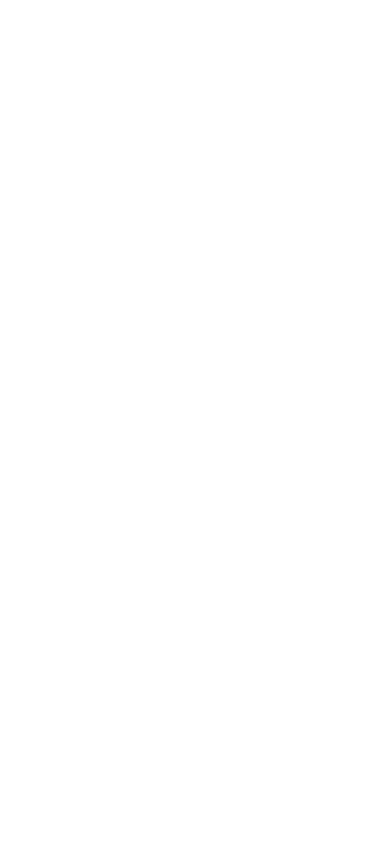
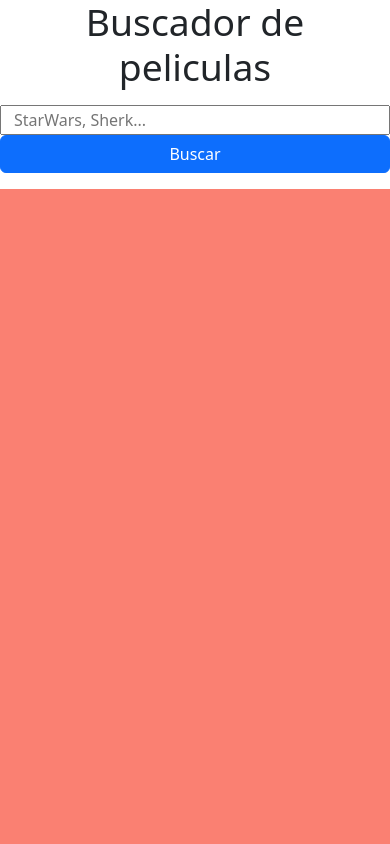
Before and after one commit to lourdesgarciafyl/react-BuscadorDePeliculas, a React (Vite) app: page / in a window 390 px wide. Shown: the top 844 px of the page. Built offline with nearby package versions, Linux system fonts and the light colour scheme.

Commit message:
se maqueta el form con el input y el boton de buscar, tambien se hace responsive el div utilizado como contenedor de esos eleemntos

```diff
--- a/src/App.css
+++ b/src/App.css
@@ -1,23 +1,20 @@
-.page {
+/* .page {
   display: flex;
   flex-direction: column;
   justify-content: center;
   align-items: center;
   width: 100%;
   max-width: 800px;
+} */
+
+.mainSection {
+  min-height: 100vh;
+  display: flex;
+  flex-direction: column;
+  flex-grow: 1;
+  background-color: #fa8072 ;
 }
 
-main {
-  display: flex;
-  justify-content: center;
-  width: 100%;
-}
-
-form {
-  align-items: center;
-  display: flex;
-  justify-content: center;
-}
 
 .movies {
   list-style: none;
--- a/src/App.jsx
+++ b/src/App.jsx
@@ -1,9 +1,25 @@
+import 'bootstrap/dist/css/bootstrap.min.css';
+import { Button, Form} from 'react-bootstrap'
 import './App.css'
 
 function App() {
 
   return (
     <>
+    <section className='container'>
+      <h1 className='display-3 text-center'>Buscador de peliculas</h1>
+      <div className='text-center'>
+        <Form className='form mt-3 row justify-content-lg-center'>
+          <input className='col-md-6 me-3'
+          placeholder='StarWars, Sherk...'></input>
+          <Button className='col-md-2'>Buscar</Button>
+        </Form>
+      </div>
+    </section>
+    <section className='my-3 mainSection'>
+
+    </section>
+
     </>
   )
 }
```
